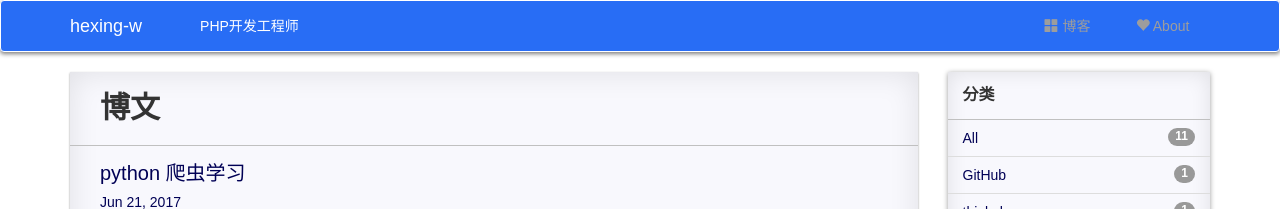
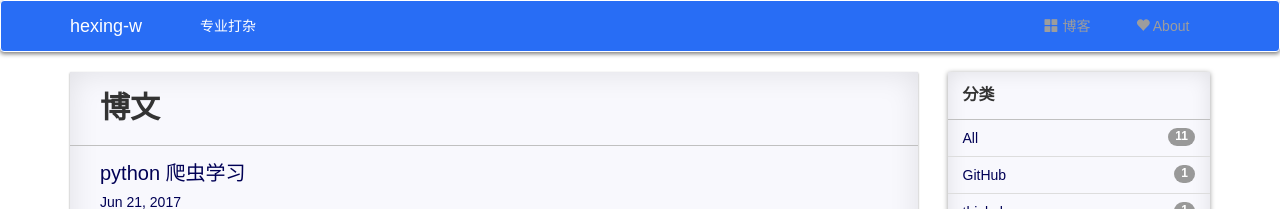
Before and after one commit to hexing-w/hexing-w.github.io, a Jekyll site: the page built from index.html, in a window 1280 px wide. Shown: the top 209 px of the page. Built offline with Jekyll 4.4.1, drawn with Linux system fonts in a browser that asks for light colours; nearby versions of some CDN libraries; the list of posts is cut into pages by our own code; comment, search, counter and statistics services are not loaded; a style sheet for code colours, icons or effects is not loaded.

Commit message:
Update header.html

```diff
--- a/_includes/header.html
+++ b/_includes/header.html
@@ -13,7 +13,7 @@
         <span class="icon-bar"></span>
       </button>
       <a class="navbar-brand" style="color:#fff;" href="{{ site.baseurl }}/" >{{ site.title }}</a>
-      <p class="navbar-text">PHP开发工程师</p>
+      <p class="navbar-text">专业打杂</p>
     </div>
     <!-- Collect the nav links, forms, and other content for toggling -->
     <div class="collapse navbar-collapse" id="bs-example-navbar-collapse-1">
```
